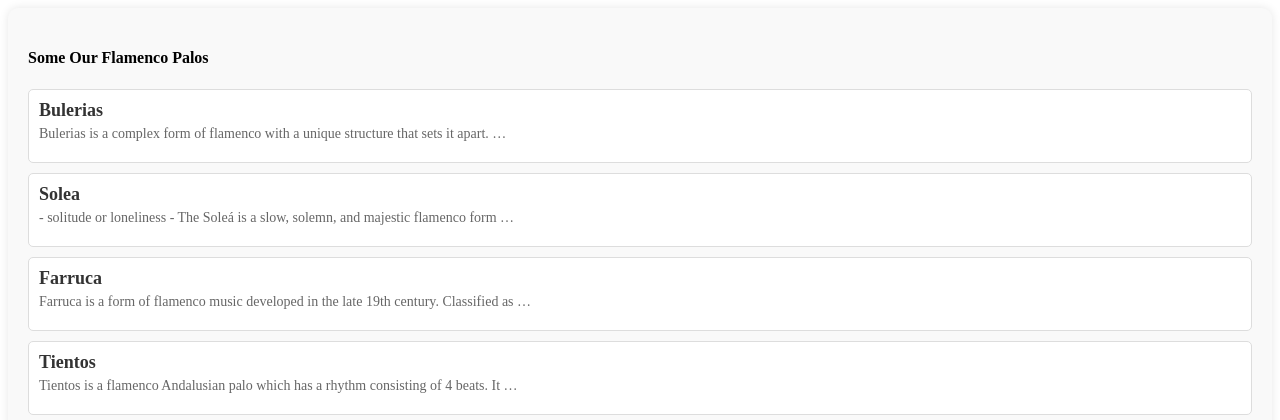
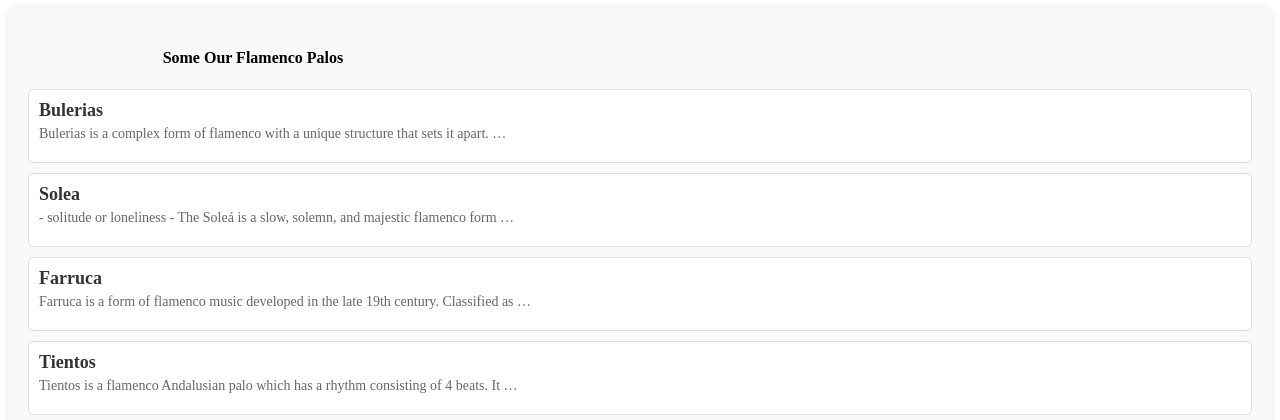
Before and after one commit to jackisma/soundseyf, a Django app: template templates/music/somepalos.html in a window 1280 px wide. Shown: the top 420 px of the page. Run offline with Django 5.2, Linux system fonts and the light colour scheme; the template is opened without the code that fills it: values that come from a table or form of the project are taken from there, others are empty; data comes from the database, SQL or seed files in the repository; parts of the project's set-up code (start-up, migrations or seed data) failed here and were passed over; some libraries are stand-ins or nearby versions.

Commit message:
title for some palos cutome tag

```diff
--- a/templates/music/somepalos.html
+++ b/templates/music/somepalos.html
@@ -61,7 +61,7 @@
 
   <!-- Example HTML structure for displaying the palos -->
   <div class="flamenco-container">
-    <h4>Some Our Flamenco Palos</h4>
+    <h4 style="padding-left: 11%;">Some Our Flamenco Palos</h4>
     {% for palo in somepalos %}
     <div class="flamenco-palo">
         <div class="flamenco-title">{{ palo.name }}</div>
```
